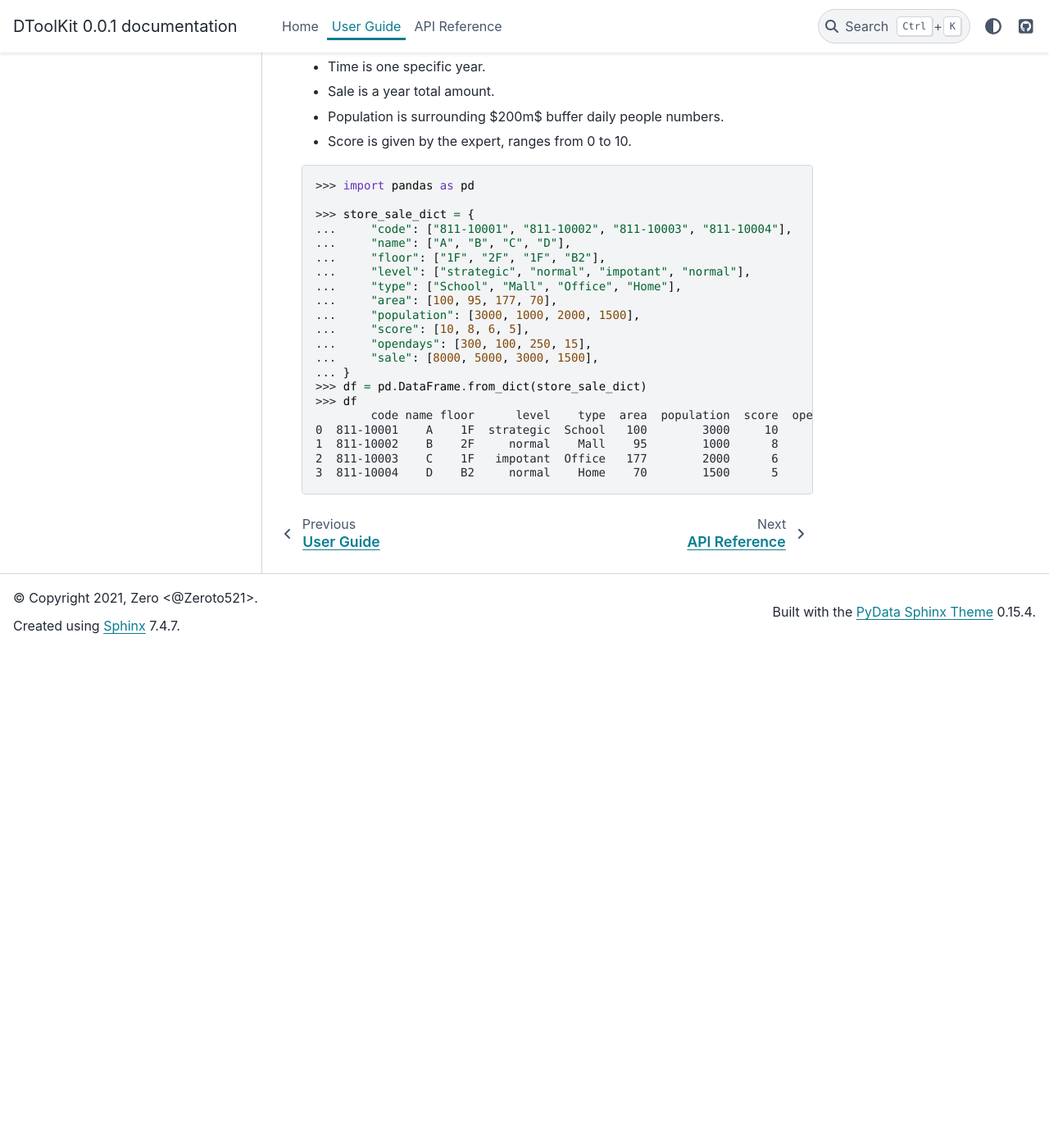
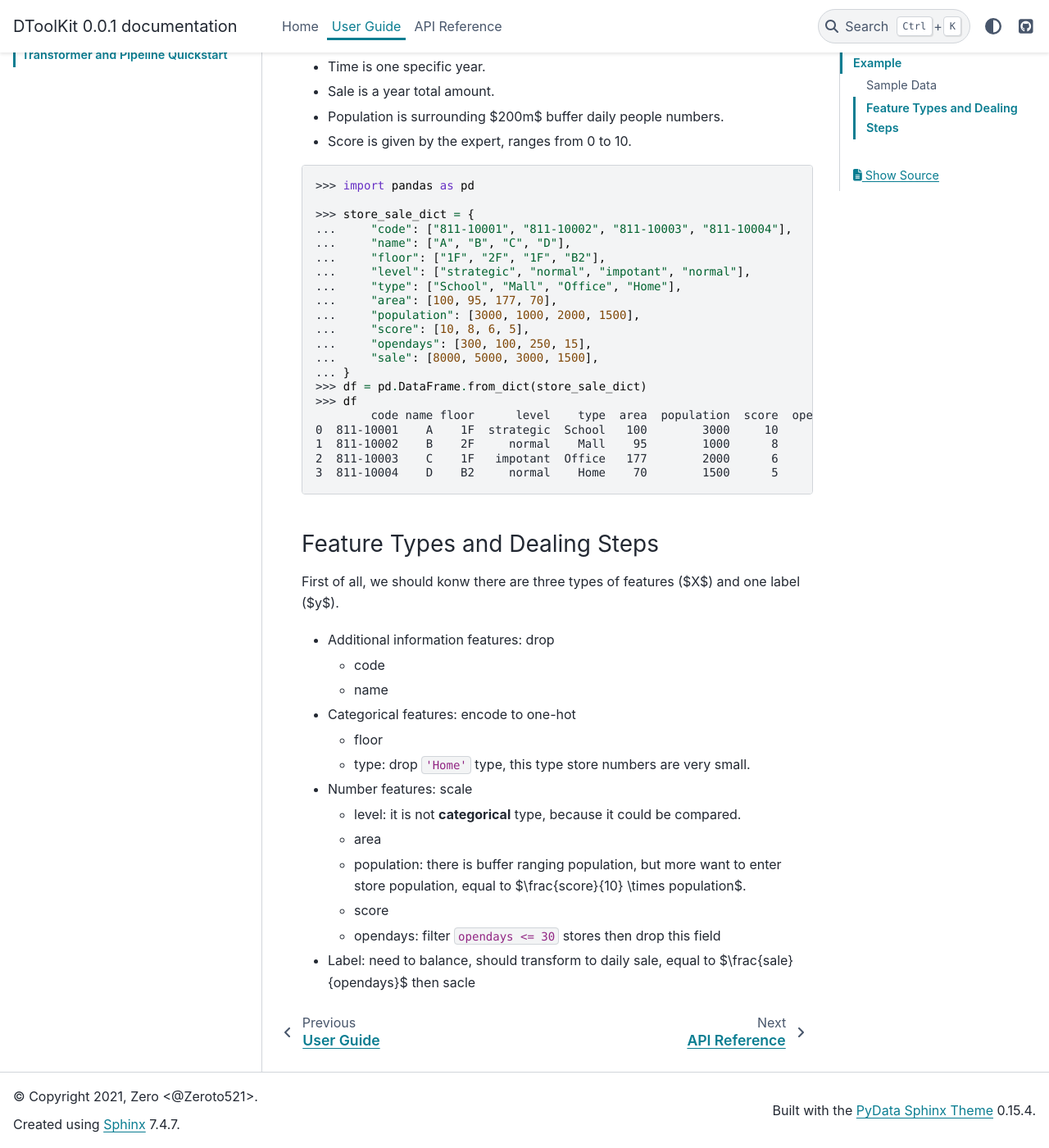
Before and after one commit to Zeroto521/my-data-toolkit, a Sphinx documentation site: the page built from doc/source/guide/transformer.md, in a window 1280 px wide and 1400 px high, scrolled down 776 px. Shown: the whole window at 82% size. Built offline with Sphinx 7.4.7 and the PyData theme 0.15.4, drawn with Linux system fonts in a browser that asks for light colours; before the commit the page ends 1568 px from its top, so only the background shows below that.

Commit message:
DOC: add dealing steps part

````diff
--- a/doc/source/guide/transformer.md
+++ b/doc/source/guide/transformer.md
@@ -47,3 +47,21 @@
 2  811-10003    C    1F   impotant  Office   177        2000      6       250  3000
 3  811-10004    D    B2     normal    Home    70        1500      5        15  1500
 ```
+
+### Feature Types and Dealing Steps
+
+First of all, we should konw there are three types of features ($X$) and one label ($y$).
+
+- Additional information features: drop
+  - code
+  - name
+- Categorical features: encode to one-hot
+  - floor
+  - type: drop `'Home'` type, this type store numbers are very small.
+- Number features: scale
+  - level: it is not **categorical** type, because it could be compared.
+  - area
+  - population: there is buffer ranging population, but more want to enter store population, equal to $\frac{score}{10} \times population$.
+  - score
+  - opendays: filter `opendays <= 30` stores then drop this field
+- Label: need to balance, should transform to daily sale, equal to $\frac{sale}{opendays}$ then sacle
````
